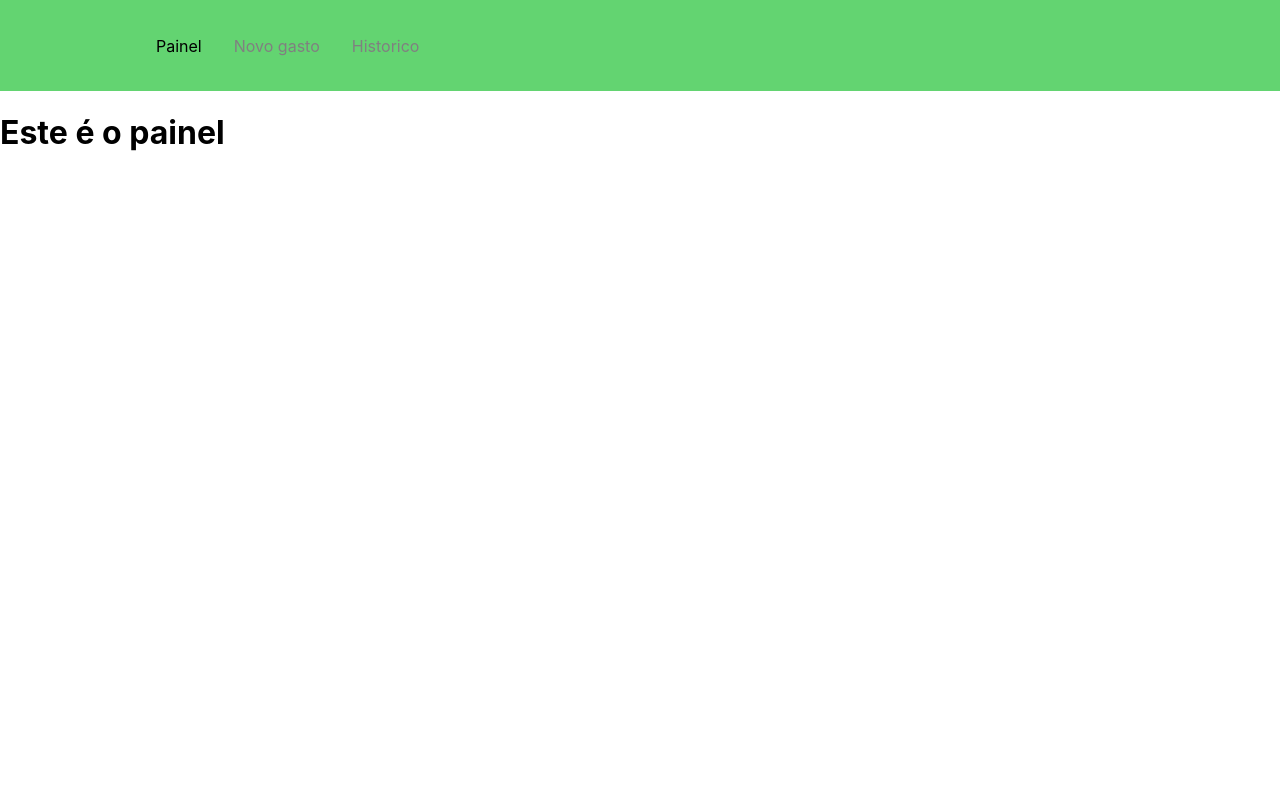
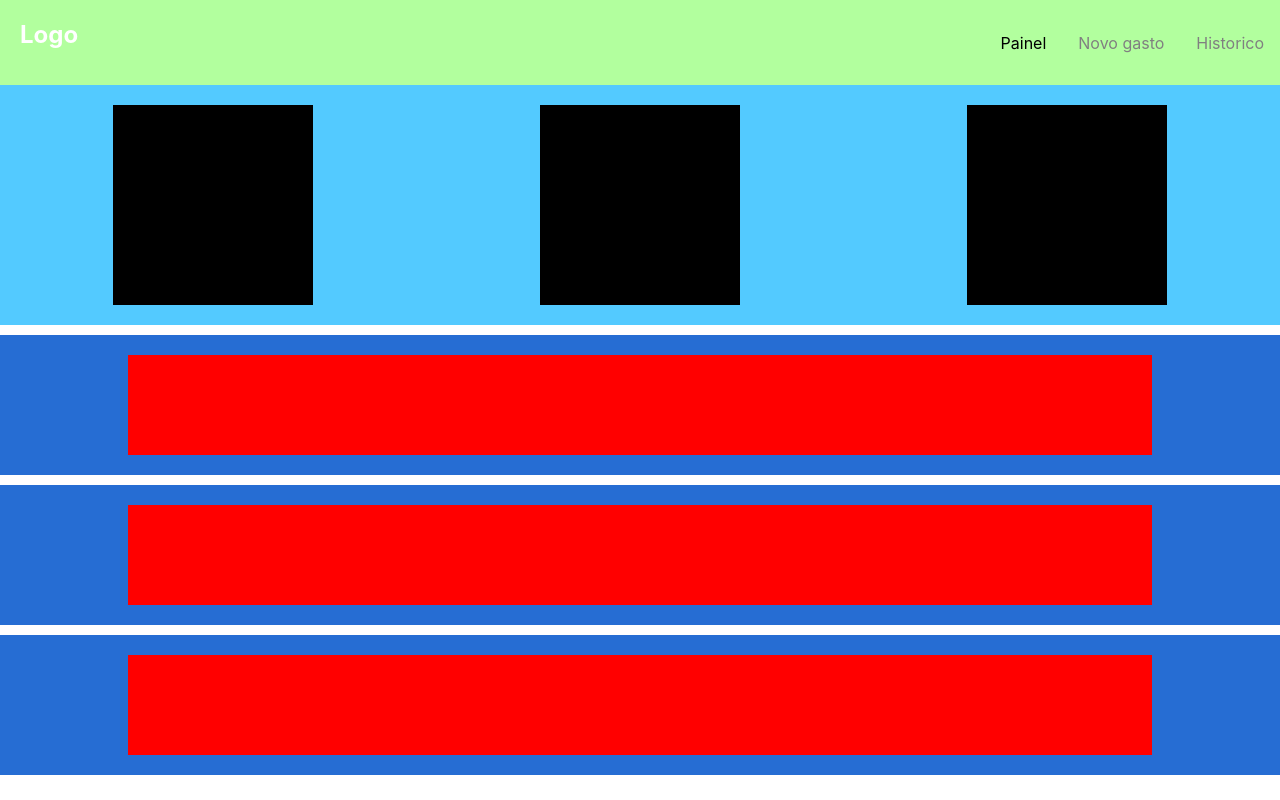
Before and after one commit to pvcdo/personal-finance, a React (Create React App) app: page / in a window 1280 px wide. Built offline with nearby package versions, Linux system fonts and the light colour scheme.

Commit message:
panel contruction beginning, navbar modification

```diff
--- a/src/components/Navbar/index.js
+++ b/src/components/Navbar/index.js
@@ -1,10 +1,11 @@
 import React from 'react';
-import {Nav,NavMenu,NavLink} from './style';
+import {Nav,NavMenu,NavLink, Logo} from './style';
 
 const Navbar = () => {
 return (
 	<>
 	<Nav>
+		<Logo>Logo</Logo>
 		<NavMenu>
 			<NavLink to='/' activeStyle>
 				Painel
--- a/src/components/Navbar/style.js
+++ b/src/components/Navbar/style.js
@@ -1,20 +1,31 @@
-import { FaBars } from 'react-icons/fa';
 import styled from 'styled-components';
 import { NavLink as Link } from 'react-router-dom';
 
 export const Nav = styled.nav`
-	background: #63D471;
+	background: #B2FF9E;
 	height: 85px;
 	display: flex;
 	justify-content: space-between;
-	padding: 0.2rem calc((100vw - 1000px) / 2);
-	z-index: 12;
-	/* Third Nav */
-	/* justify-content: flex-start; */
+	/*padding: 0.2rem calc((100vw - 1000px) / 2);*/
+	/*justify-content: flex-end;*/
 `;
 
-export const ListNav = styled.ul`
-	display: flex;
+export const Logo = styled.h2`
+  color: #fff;
+  margin-left: 20px;
+`;
+
+export const NavMenu = styled.div`
+  display: flex;
+  align-items: right;
+  /* Second Nav */
+  /* margin-right: 24px; */
+  /* Third Nav */
+  /* width: 100vw;
+  white-space: nowrap; */
+  @media screen and (max-width: 768px) {
+    display: none;
+  }
 `;
 
 export const NavLink = styled(Link)`
@@ -29,17 +40,3 @@ export const NavLink = styled(Link)`
     color: #000000;
   }
 `;
-
-export const NavMenu = styled.div`
-  display: flex;
-  align-items: center;
-  margin-right: -24px;
-  /* Second Nav */
-  /* margin-right: 24px; */
-  /* Third Nav */
-  /* width: 100vw;
-  white-space: nowrap; */
-  @media screen and (max-width: 768px) {
-    display: none;
-  }
-`;
--- a/src/pages/Painel/index.jsx
+++ b/src/pages/Painel/index.jsx
@@ -1,5 +1,24 @@
-import React from "react";
+import {FaixaResumos,Resumo,AreaGrafica, Grafico} from './style'
 
-const Painel = () => <h1>Este é o painel</h1>
+const Painel = () => {
+    return(
+        <>
+            <FaixaResumos>
+                <Resumo />
+                <Resumo />
+                <Resumo />
+            </FaixaResumos>
+            <AreaGrafica>
+                <Grafico />
+            </AreaGrafica>
+            <AreaGrafica>
+                <Grafico />
+            </AreaGrafica>
+            <AreaGrafica>
+                <Grafico />
+            </AreaGrafica>
+        </>
+    )
+}
 
 export default Painel;
--- /dev/null
+++ b/src/pages/Painel/style.js
@@ -0,0 +1,30 @@
+import styled from 'styled-components';
+
+export const FaixaResumos = styled.div`
+    display: flex;
+    justify-content: space-around;
+    background-color: #53CAFF;
+
+`;
+
+export const Resumo = styled.div`
+    margin: 20px;
+    //margin-letf: 50px;
+    width: 200px;
+    height: 200px;
+    background-color: #000;
+`;
+
+export const AreaGrafica = styled.div`
+    margin: 10px 0;
+    display: flex;
+    justify-content: space-around;
+    background-color: #266DD3;
+`;
+
+export const Grafico = styled.div`
+    margin: 20px;
+    width: 80vw;
+    height: 100px;
+    background-color: red;
+`;
```
Also changed, not shown: src/App.css (deleted, +0 -38 lines).
